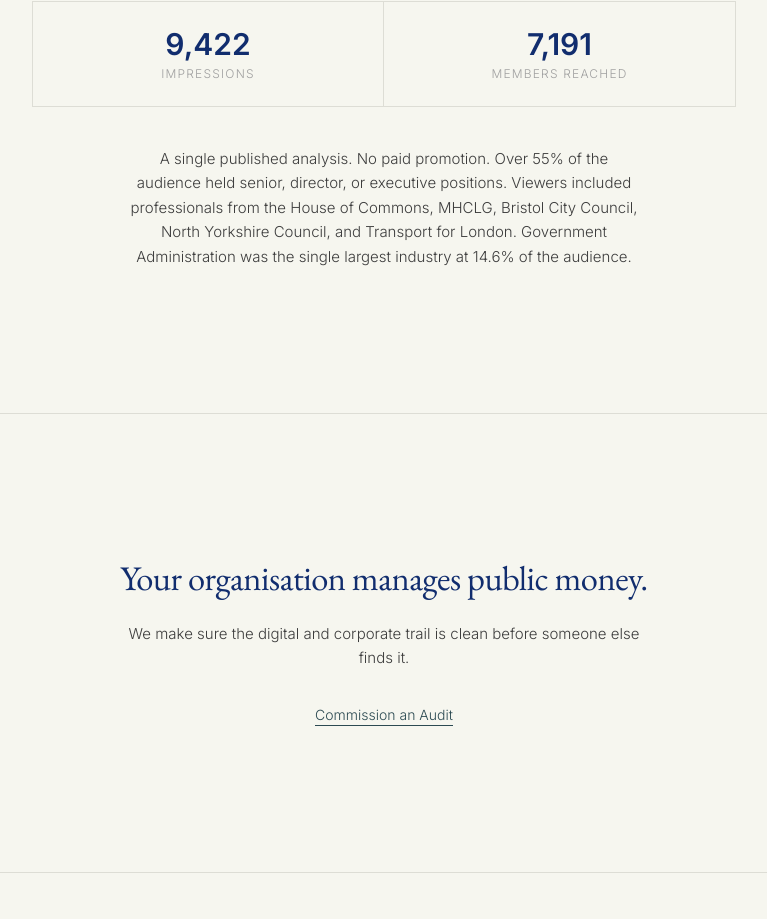
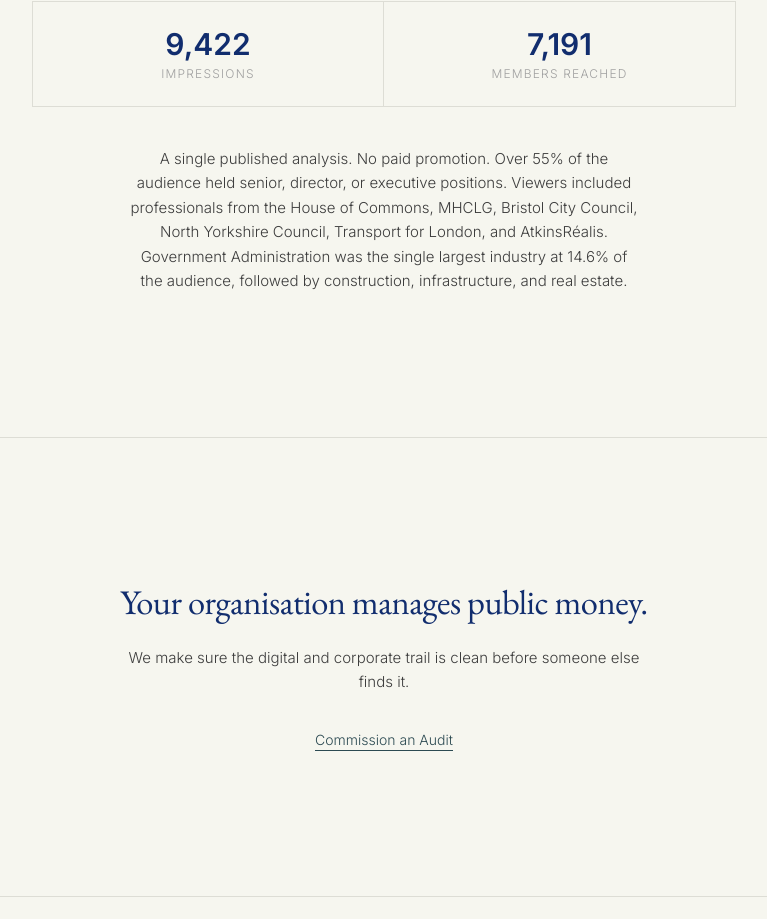
Before and after one commit to damian756/siba.digital, a Next.js app: page / in a window 1280 px wide. Shown: the part 2197-3116 px from the top of the page, without its empty margins (256-1023 px from the left). Built offline with nearby package versions, Linux system fonts and the light colour scheme.

Commit message:
Add construction and AtkinsRealis to Reach section audience

```diff
--- a/app/page.tsx
+++ b/app/page.tsx
@@ -188,9 +188,10 @@ export default function HomePage() {
               A single published analysis. No paid promotion. Over 55% of the
               audience held senior, director, or executive positions. Viewers
               included professionals from the House of Commons, MHCLG, Bristol
-              City Council, North Yorkshire Council, and Transport for London.
-              Government Administration was the single largest industry at 14.6%
-              of the audience.
+              City Council, North Yorkshire Council, Transport for London, and
+              AtkinsRéalis. Government Administration was the single largest
+              industry at 14.6% of the audience, followed by construction,
+              infrastructure, and real estate.
             </p>
           </Reveal>
         </div>
```
